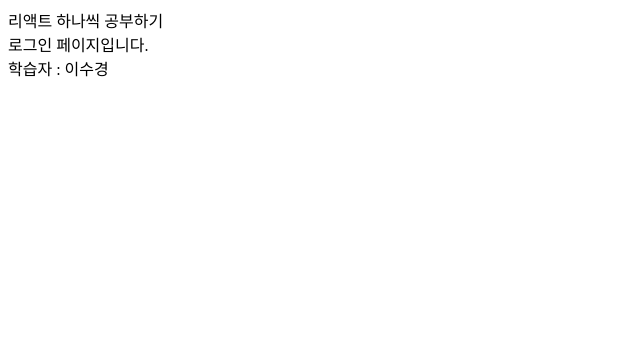
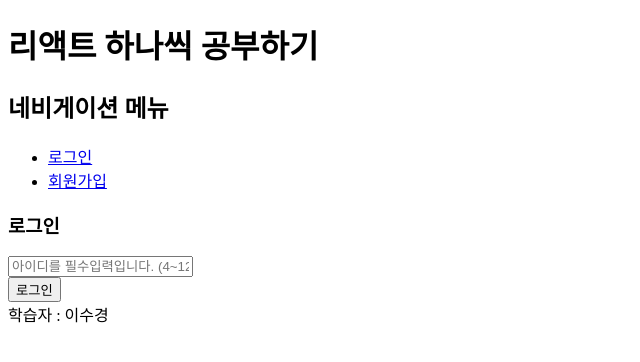
Before and after one commit to sukyung6999/practice-react, a React (Vite) app: page /login in a window 1280 px wide. Shown: the top 362 px of the page, without its empty margins (0-640 px from the left). Built offline with nearby package versions, Linux system fonts and the light colour scheme.

Commit message:
add: nav 추가, 컴포넌트 분리 시도, enum 제거할 예정

```diff
--- /dev/null
+++ b/src/components/Form/FormComponent.tsx
@@ -0,0 +1,6 @@
+function FormComponent() {
+  return <div>
+
+  </div>
+}
+export default FormComponent;
--- a/src/components/Form/Input.tsx
+++ b/src/components/Form/Input.tsx
@@ -1,26 +1,10 @@
-import { InputProps } from "../Join/JoinForm";
+import React, {InputHTMLAttributes, DetailedHTMLProps} from "react";
 
-function Input({id, label, placeholder, type, minLength, maxLength, patternValue, patternMsg, required, register, errors}: InputProps) {
-  return (
-    <div>
-      <label htmlFor={id}>{label}</label>
-      <input
-        id={id}
-        placeholder={placeholder}
-        type={type}
-        {...register(id, {
-          required,
-          minLength,
-          maxLength,
-          pattern: {
-            value: patternValue,
-            message: patternMsg,
-          },
-        })}
-        aria-invalid={errors[id] ? "true" : "false"}
-      />
-      {errors.id && <span>{errors.id.message}</span>}
-    </div>
-  );
-}
+type Props = DetailedHTMLProps<InputHTMLAttributes<HTMLInputElement>, HTMLInputElement>;
+
+const Input = React.forwardRef<HTMLInputElement, Props>((props, ref) => {
+  return <div>
+    <input ref={ref} {...props}/>
+  </div>;
+});
 export default Input;
--- a/src/components/Join/JoinForm.tsx
+++ b/src/components/Join/JoinForm.tsx
@@ -1,15 +1,6 @@
-import { SubmitHandler, useForm, Path, UseFormRegister } from "react-hook-form";
+import { SubmitHandler, useForm, } from "react-hook-form";
 
-interface FormValue {
-  id: string;
-  password: string;
-  passwordConfirm: string;
-  name: string;
-  email: string;
-  domain: string;
-  question: QuestionList;
-  answer: string;
-}
+import type { FormValue, QuestionList } from "../../types/join";
 
 // type InputProps = {
 //   id: Path<FormValue>
@@ -24,11 +15,6 @@ interface FormValue {
 //   register: UseFormRegister<FormValue>
 // }
 
-enum QuestionList {
-  option1 = "내가 가장 좋아하는 영화는?",
-  option2 = "내가 가장 좋아하는 장소는?",
-  option3 = "내가 가장 좋아하는 색깔은?",
-}
 function JoinForm() {
   const {
     register,
@@ -44,6 +30,7 @@ function JoinForm() {
         <label htmlFor="id">아이디</label>
         <input
           id="id"
+          data-id="아이디"
           placeholder="아이디를 필수입력입니다. (4~12자 영문, 숫자 입력)"
           type="text"
           {...register("id", {
@@ -52,8 +39,8 @@ function JoinForm() {
             maxLength: 12,
             pattern: {
               value: /[A-Za-z0-9]/,
-              message: "4~12자 영문, 숫자 입력"
-            }
+              message: "4~12자 영문, 숫자 입력",
+            },
           })}
           aria-invalid={errors.id ? "true" : "false"}
         />
@@ -68,9 +55,10 @@ function JoinForm() {
           {...register("password", {
             required: "비밀번호를 필수입력입니다.",
             pattern: {
-              value:  /^(?=.*[a-zA-Z])(?=.*\d)(?=.*[!@#$%^&*-+])[a-zA-Z\d~!@#$%^&*-+]{8,20}$/,
-              message: "8~20자 영문, 숫자, 특수문자 조합"
-            }
+              value:
+                /^(?=.*[a-zA-Z])(?=.*\d)(?=.*[!@#$%^&*-+])[a-zA-Z\d~!@#$%^&*-+]{8,20}$/,
+              message: "8~20자 영문, 숫자, 특수문자 조합",
+            },
           })}
           aria-invalid={errors.password ? "true" : "false"}
         />
@@ -84,13 +72,16 @@ function JoinForm() {
           {...register("passwordConfirm", {
             required: "비밀번호를 한번 더 입력해주세요.",
             pattern: {
-              value: /^(?=.*[a-zA-Z])(?=.*\d)(?=.*[!@#$%^&*-+])[a-zA-Z\d~!@#$%^&*-+]{8,20}$/,
-              message: "비밀번호를 한번 더 확인해주세요."
-            }
+              value:
+                /^(?=.*[a-zA-Z])(?=.*\d)(?=.*[!@#$%^&*-+])[a-zA-Z\d~!@#$%^&*-+]{8,20}$/,
+              message: "비밀번호를 한번 더 확인해주세요.",
+            },
           })}
           aria-invalid={errors.passwordConfirm ? "true" : "false"}
         />
-        {errors.passwordConfirm && <span>{errors.passwordConfirm.message}</span>}
+        {errors.passwordConfirm && (
+          <span>{errors.passwordConfirm.message}</span>
+        )}
       </div>
       <div>
         <label htmlFor="name">이름</label>
@@ -113,8 +104,8 @@ function JoinForm() {
             required: "이메일은 필수입력입니다.",
             pattern: {
               value: /^[A-Za-z0-9+-_.]+@[a-z]+\.[a-z]+$/,
-              message: "이메일을 확인해주세요."
-            }
+              message: "이메일을 확인해주세요.",
+            },
           })}
           aria-invalid={errors.email ? "true" : "false"}
         />
@@ -122,10 +113,7 @@ function JoinForm() {
       </div>
       <div>
         <label htmlFor="question">아이디 찾기 질문</label>
-        <select
-          id="questionList"
-          {...register("question")}
-        >
+        <select id="questionList" {...register("question")}>
           <option value={QuestionList.option1}>{QuestionList.option1}</option>
           <option value={QuestionList.option2}>{QuestionList.option2}</option>
           <option value={QuestionList.option3}>{QuestionList.option3}</option>
@@ -149,4 +137,3 @@ function JoinForm() {
   );
 }
 export default JoinForm;
-// export type {InputProps};
--- a/src/components/Login/LoginFrom.tsx
+++ b/src/components/Login/LoginFrom.tsx
@@ -0,0 +1,24 @@
+import { useForm } from "react-hook-form";
+import Input from "../Form/Input";
+
+function LoginForm() {
+  const {register, formState: {errors}} = useForm();
+  return <form action="">
+    <Input
+      id="id"
+      placeholder="아이디를 필수입력입니다. (4~12자 영문, 숫자 입력)"
+      type="text"
+      {...register("id", {
+        required: "아이디를 필수입력입니다.",
+        minLength: 4,
+        maxLength: 12,
+        pattern: {
+          value: /[A-Za-z0-9]/,
+          message: "4~12자 영문, 숫자 입력",
+        },
+      })}
+    />
+    <button>로그인</button>
+  </form>
+}
+export default LoginForm;
--- a/src/layout/Layout.tsx
+++ b/src/layout/Layout.tsx
@@ -1,8 +1,21 @@
-import { Outlet } from "react-router-dom";
+import { Link, Outlet } from "react-router-dom";
 
 function Layout() {
 	return <>
-        <header>리액트 하나씩 공부하기</header>
+		<header>
+			<h1>리액트 하나씩 공부하기</h1>
+			<nav>
+				<h2>네비게이션 메뉴</h2>
+				<ul>
+					<li>
+						<Link to="/login">로그인</Link>
+					</li>
+					<li>
+						<Link to="/join">회원가입</Link>
+					</li>
+				</ul>
+			</nav>
+		</header>
 		<main>
 			<Outlet/>
 		</main>
--- a/src/pages/Auth/Join/Join.tsx
+++ b/src/pages/Auth/Join/Join.tsx
@@ -1,9 +1,11 @@
 import JoinForm from "../../../components/Join/JoinForm";
 
 function Join() {
-    return <div>
-        <h2>회원가입</h2>
-        <JoinForm/>
+  return (
+    <div>
+      <h3>회원가입</h3>
+      <JoinForm />
     </div>
+  );
 }
 export default Join;
--- a/src/pages/Auth/Login/Login.tsx
+++ b/src/pages/Auth/Login/Login.tsx
@@ -1,4 +1,11 @@
+import LoginForm from "../../../components/Login/LoginFrom";
+
 function Login() {
-    return <div>로그인 페이지입니다.</div>
+  return (
+    <div>
+      <h3>로그인</h3>
+      <LoginForm/>
+    </div>
+  );
 }
 export default Login;
--- a/src/pages/index.tsx
+++ b/src/pages/index.tsx
@@ -1,4 +1,4 @@
 function Main() {
-    return <div>메인 페이지입니다.</div>
+  return <div>메인 페이지입니다.</div>;
 }
 export default Main;
--- /dev/null
+++ b/src/types/join.ts
@@ -0,0 +1,18 @@
+interface FormValue {
+  id: string;
+  password: string;
+  passwordConfirm: string;
+  name: string;
+  email: string;
+  domain: string;
+  question: QuestionList;
+  answer: string;
+}
+
+type QuestionList = {
+  option1 : "내가 가장 좋아하는 영화는?",
+  option2 : "내가 가장 좋아하는 장소는?",
+  option3 : "내가 가장 좋아하는 색깔은?",
+}
+
+export type {FormValue, QuestionList};
```
Also changed, not shown: src/router/index.tsx (+10 -10 lines). Lines whose indentation alone changed are shown as unchanged.
